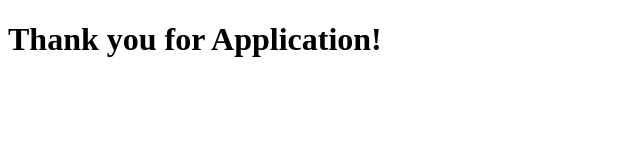
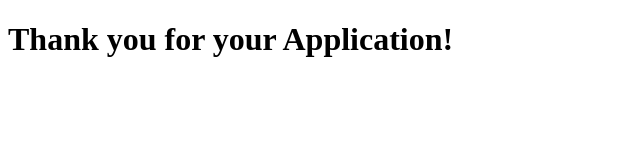
Before and after one commit to garallo/webtoleadthanks, a plain HTML site: page index.html in a window 1280 px wide. Shown: the whole page, without its empty margins (0-640 px from the left). Drawn offline with Linux system fonts and the light colour scheme.

Commit message:
Update index.html

```diff
--- a/index.html
+++ b/index.html
@@ -2,7 +2,7 @@
 <html>
 <body>
 
-<h1>Thank you for Application!</h1>
+<h1>Thank you for your Application!</h1>
 
 </body>
 </html>
```
